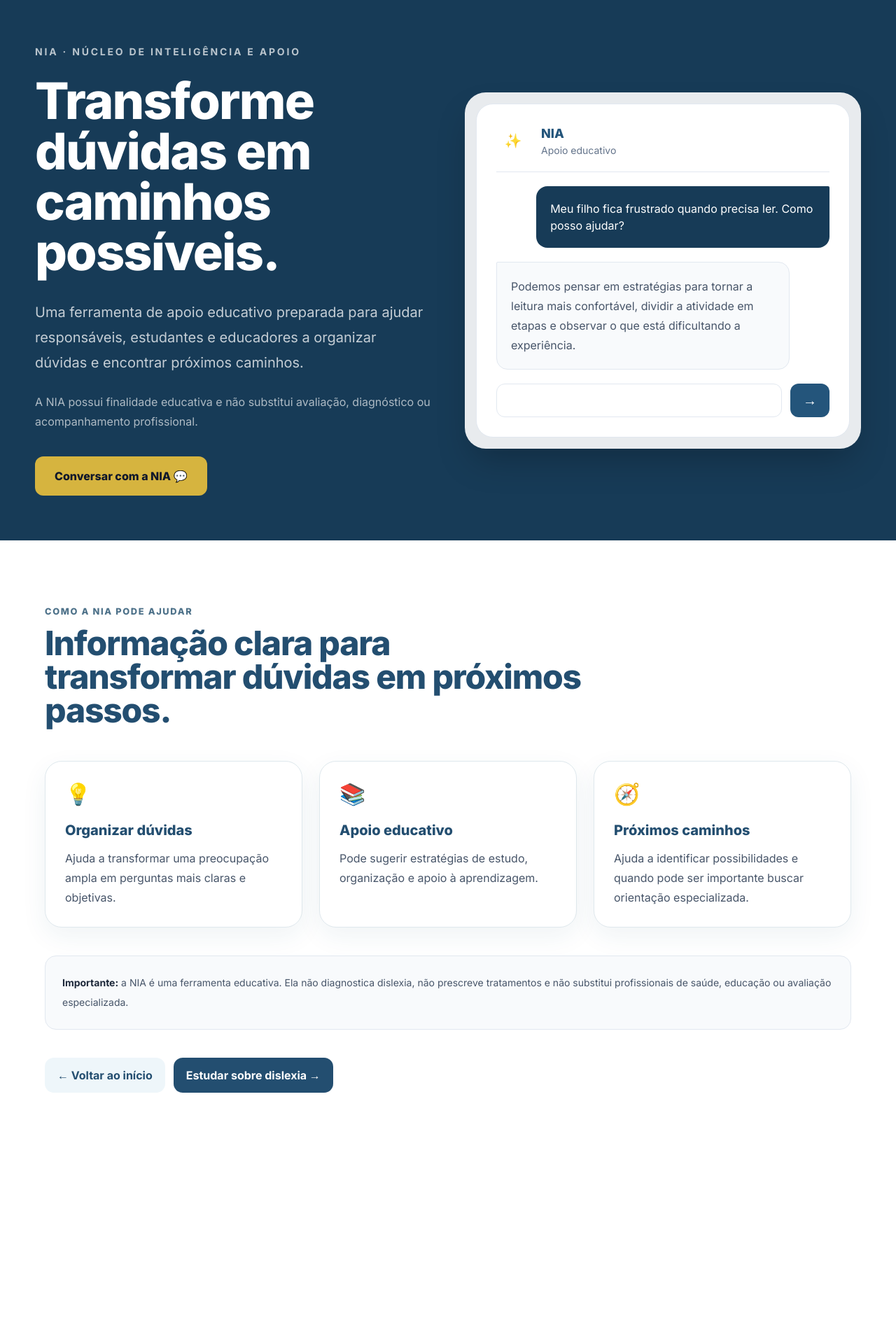
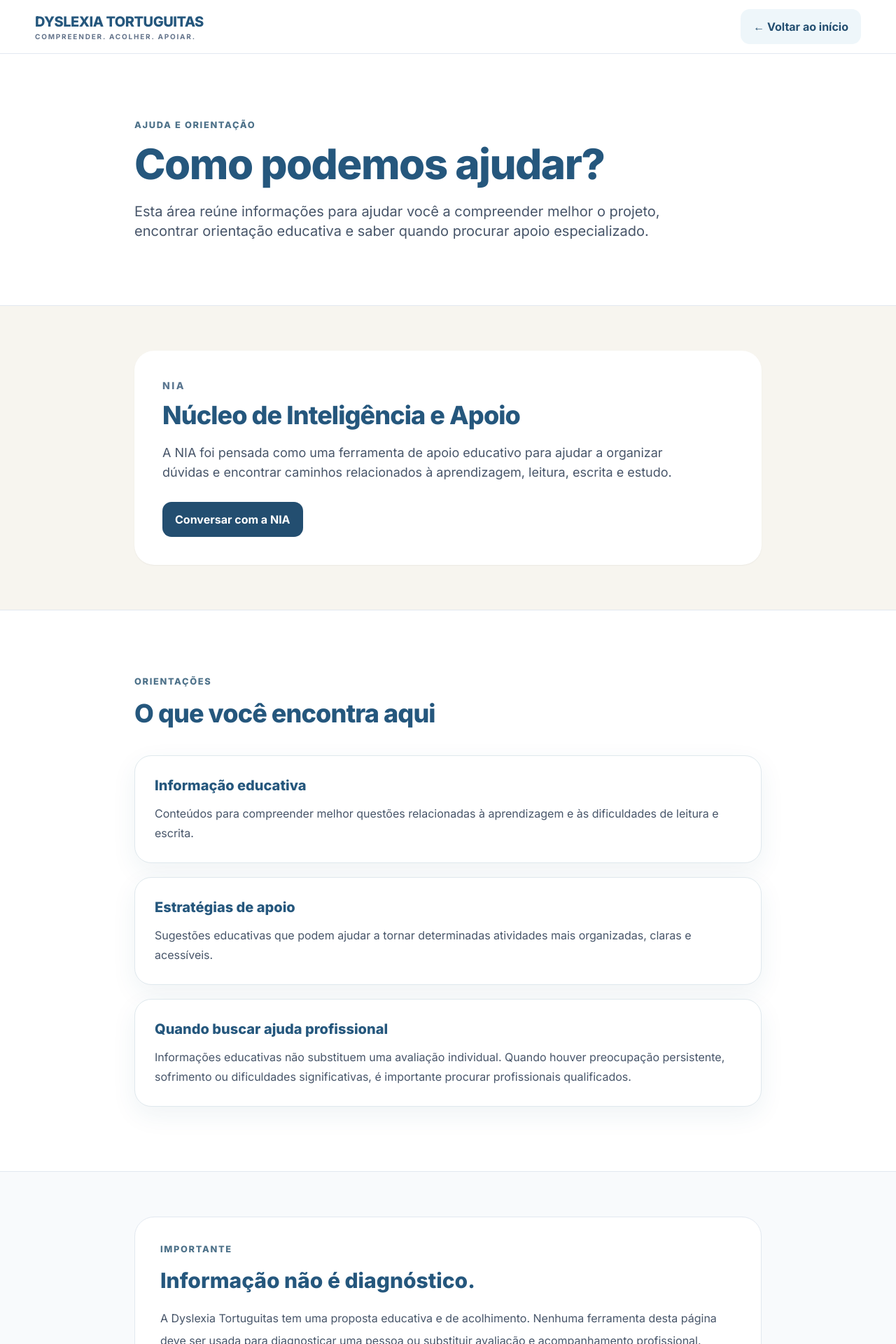
Before and after one commit to bernardowoldam-commits/Dyslexia-PxP, a Next.js app: page /ajuda in a window 1280 px wide. Shown: the top 1920 px of the page at 70% size. Before the commit the page ends 1653 px from the top, so only its background shows below. Built offline with nearby package versions, Linux system fonts and the light colour scheme.

Commit message:
Update page.tsx

```diff
--- a/app/ajuda/page.tsx
+++ b/app/ajuda/page.tsx
@@ -1,374 +1,260 @@
 "use client";
 
 import Link from "next/link";
-import { FormEvent, KeyboardEvent, useState } from "react";
+import { useState } from "react";
 
 export default function AjudaPage() {
-  const [isOpen, setIsOpen] = useState(false);
-  const [question, setQuestion] = useState("");
-  const [answer, setAnswer] = useState("");
-  const [loading, setLoading] = useState(false);
-  const [error, setError] = useState("");
-
-  function openChat() {
-    setIsOpen(true);
-    setError("");
-  }
-
-  function closeChat() {
-    setIsOpen(false);
-    setLoading(false);
-  }
-
-  function newQuestion() {
-    setQuestion("");
-    setAnswer("");
-    setError("");
-  }
-
-  async function sendQuestion(event?: FormEvent) {
-    event?.preventDefault();
-
-    const text = question.trim();
-
-    if (!text) {
-      setError("Digite uma pergunta.");
-      return;
-    }
-
-    setLoading(true);
-    setError("");
-    setAnswer("");
-
-    try {
-      const response = await fetch("/api/nia", {
-        method: "POST",
-        headers: {
-          "Content-Type": "application/json",
-        },
-        body: JSON.stringify({
-          question: text,
-        }),
-      });
-
-      const data = await response.json();
-
-      if (!response.ok) {
-        throw new Error(
-          data?.error || "Não foi possível obter uma resposta da NIA."
-        );
-      }
-
-      setAnswer(
-        data?.answer ||
-          "Não consegui preparar uma resposta agora. Tente novamente."
-      );
-    } catch (err) {
-      console.error("Erro ao conversar com a NIA:", err);
-
-      setError(
-        err instanceof Error
-          ? err.message
-          : "Não foi possível obter uma resposta da NIA."
-      );
-    } finally {
-      setLoading(false);
-    }
-  }
-
-  function handleKeyDown(event: KeyboardEvent<HTMLTextAreaElement>) {
-    if (event.key === "Enter" && !event.shiftKey) {
-      event.preventDefault();
-      sendQuestion();
-    }
-  }
+  const [niaOpen, setNiaOpen] = useState(false);
 
   return (
-    <main className="min-h-screen bg-white">
-      {/* HERO */}
-      <section className="bg-[#173b57] text-white">
+    <main className="min-h-screen bg-white text-slate-800">
+      {/* CABEÇALHO */}
+      <header className="sticky top-0 z-50 border-b border-slate-200 bg-white/95 backdrop-blur">
+        <div className="container flex min-h-[76px] items-center justify-between gap-4">
+          <Link
+            href="/"
+            aria-label="Dyslexia Tortuguitas - voltar para a página inicial"
+            className="shrink-0"
+          >
+            <div className="text-xl font-extrabold tracking-tight text-[#25577d]">
+              DYSLEXIA TORTUGUITAS
+            </div>
+
+            <div className="text-[10px] font-bold tracking-[0.18em] text-slate-500">
+              COMPREENDER. ACOLHER. APOIAR.
+            </div>
+          </Link>
+
+          <Link
+            href="/"
+            className="btn btn-soft"
+            aria-label="Voltar para a página inicial"
+          >
+            ← Voltar ao início
+          </Link>
+        </div>
+      </header>
+
+      {/* CONTEÚDO PRINCIPAL */}
+      <article>
+        {/* INTRODUÇÃO */}
+        <section className="section">
           <div className="container">
-          <div className="grid min-h-[680px] items-center gap-12 py-16 lg:grid-cols-2">
-            <div>
-              <p className="mb-6 text-sm font-bold uppercase tracking-[0.2em] text-white/70">
-                NIA · NÚCLEO DE INTELIGÊNCIA E APOIO
-              </p>
+            <div className="mx-auto max-w-4xl">
+              <p className="eyebrow">Ajuda e orientação</p>
 
-              <h1 className="max-w-2xl text-5xl font-extrabold leading-[0.98] tracking-tight md:text-7xl">
-                Transforme dúvidas em caminhos possíveis.
+              <h1 className="mt-4 text-4xl font-extrabold tracking-tight text-[#25577d] md:text-6xl">
+                Como podemos ajudar?
               </h1>
 
-              <p className="mt-8 max-w-xl text-xl leading-9 text-white/75">
-                Uma ferramenta de apoio educativo preparada para ajudar
-                responsáveis, estudantes e educadores a organizar dúvidas e
-                encontrar próximos caminhos.
-              </p>
-
-              <p className="mt-6 max-w-xl text-base leading-7 text-white/65">
-                A NIA possui finalidade educativa e não substitui avaliação,
-                diagnóstico ou acompanhamento profissional.
-              </p>
-
-              <button
-                type="button"
-                onClick={openChat}
-                className="mt-9 rounded-xl bg-[#d6b43f] px-7 py-4 text-base font-extrabold text-slate-900 transition hover:scale-[1.02] hover:bg-[#e0c04e]"
-              >
-                Conversar com a NIA 💬
-              </button>
-            </div>
-
-            {/* PREVIEW */}
-            <div className="rounded-[30px] bg-white/90 p-4 shadow-2xl backdrop-blur">
-              <div className="rounded-[24px] border border-slate-200 bg-white p-7 text-slate-800">
-                <div className="flex items-center gap-4 border-b border-slate-200 pb-5">
-                  <div className="flex h-12 w-12 items-center justify-center rounded-full bg-sky-100 text-xl">
-                    ✨
-                  </div>
-
-                  <div>
-                    <h2 className="text-lg font-extrabold text-[#24557b]">
-                      NIA
-                    </h2>
-                    <p className="text-sm text-slate-500">
-                      Apoio educativo
+              <p className="mt-6 max-w-3xl text-lg leading-8 text-slate-600 md:text-xl">
+                Esta área reúne informações para ajudar você a compreender
+                melhor o projeto, encontrar orientação educativa e saber quando
+                procurar apoio especializado.
               </p>
             </div>
           </div>
+        </section>
 
-                <div className="mt-5 space-y-5">
-                  <div className="ml-auto max-w-[88%] rounded-2xl rounded-tr-sm bg-[#173b57] p-5 text-white">
-                    Meu filho fica frustrado quando precisa ler. Como posso
-                    ajudar?
-                  </div>
+        {/* NIA */}
+        <section
+          aria-labelledby="nia-heading"
+          className="border-y border-slate-200 bg-[#f7f5ef] py-16"
+        >
+          <div className="container">
+            <div className="mx-auto max-w-4xl">
+              <div className="rounded-[28px] bg-white p-7 shadow-sm md:p-10">
+                <p className="text-sm font-extrabold uppercase tracking-[0.18em] text-[#5a7690]">
+                  NIA
+                </p>
 
-                  <div className="max-w-[88%] rounded-2xl rounded-tl-sm border border-slate-200 bg-slate-50 p-5 leading-7 text-slate-600">
-                    Podemos pensar em estratégias para tornar a leitura mais
-                    confortável, dividir a atividade em etapas e observar o
-                    que está dificultando a experiência.
-                  </div>
+                <h2
+                  id="nia-heading"
+                  className="mt-3 text-3xl font-extrabold tracking-tight text-[#25577d] md:text-4xl"
+                >
+                  Núcleo de Inteligência e Apoio
+                </h2>
 
-                  <div className="flex gap-3">
-                    <div className="h-12 flex-1 rounded-xl border border-slate-200 bg-white" />
-                    <div className="flex h-12 w-14 items-center justify-center rounded-xl bg-[#24557b] text-xl text-white">
-                      →
-                    </div>
-                  </div>
-                </div>
+                <p className="mt-5 max-w-3xl text-base leading-8 text-slate-600 md:text-lg">
+                  A NIA foi pensada como uma ferramenta de apoio educativo para
+                  ajudar a organizar dúvidas e encontrar caminhos relacionados
+                  à aprendizagem, leitura, escrita e estudo.
+                </p>
+
+                <div className="mt-7">
+                  <button
+                    type="button"
+                    onClick={() => setNiaOpen(true)}
+                    className="btn btn-primary"
+                    aria-haspopup="dialog"
+                    aria-controls="nia-dialog"
+                  >
+                    Conversar com a NIA
+                  </button>
                 </div>
               </div>
             </div>
           </div>
         </section>
 
-      {/* CONTEÚDO */}
-      <section className="section">
+        {/* ORIENTAÇÕES */}
+        <section className="section" aria-labelledby="orientacoes-heading">
           <div className="container">
-          <div className="mx-auto max-w-6xl">
-            <p className="eyebrow">Como a NIA pode ajudar</p>
+            <div className="mx-auto max-w-4xl">
+              <p className="eyebrow">Orientações</p>
 
-            <h2 className="mt-3 max-w-3xl text-4xl font-extrabold tracking-tight text-deep md:text-5xl">
-              Informação clara para transformar dúvidas em próximos passos.
+              <h2
+                id="orientacoes-heading"
+                className="mt-4 text-3xl font-extrabold tracking-tight text-[#25577d] md:text-4xl"
+              >
+                O que você encontra aqui
               </h2>
 
-            <div className="mt-12 grid gap-6 md:grid-cols-3">
-              <article className="card p-7">
-                <div className="text-3xl">💡</div>
-                <h3 className="mt-5 text-xl font-extrabold text-deep">
-                  Organizar dúvidas
+              <div className="mt-10 space-y-5">
+                <section className="card p-6 md:p-7">
+                  <h3 className="text-xl font-extrabold text-[#25577d]">
+                    Informação educativa
                   </h3>
+
                   <p className="mt-3 leading-7 text-slate-600">
-                  Ajuda a transformar uma preocupação ampla em perguntas mais
-                  claras e objetivas.
+                    Conteúdos para compreender melhor questões relacionadas à
+                    aprendizagem e às dificuldades de leitura e escrita.
                   </p>
-              </article>
+                </section>
 
-              <article className="card p-7">
-                <div className="text-3xl">📚</div>
-                <h3 className="mt-5 text-xl font-extrabold text-deep">
-                  Apoio educativo
+                <section className="card p-6 md:p-7">
+                  <h3 className="text-xl font-extrabold text-[#25577d]">
+                    Estratégias de apoio
                   </h3>
+
                   <p className="mt-3 leading-7 text-slate-600">
-                  Pode sugerir estratégias de estudo, organização e apoio à
-                  aprendizagem.
+                    Sugestões educativas que podem ajudar a tornar determinadas
+                    atividades mais organizadas, claras e acessíveis.
                   </p>
-              </article>
+                </section>
 
-              <article className="card p-7">
-                <div className="text-3xl">🧭</div>
-                <h3 className="mt-5 text-xl font-extrabold text-deep">
-                  Próximos caminhos
+                <section className="card p-6 md:p-7">
+                  <h3 className="text-xl font-extrabold text-[#25577d]">
+                    Quando buscar ajuda profissional
                   </h3>
+
                   <p className="mt-3 leading-7 text-slate-600">
-                  Ajuda a identificar possibilidades e quando pode ser
-                  importante buscar orientação especializada.
+                    Informações educativas não substituem uma avaliação
+                    individual. Quando houver preocupação persistente,
+                    sofrimento ou dificuldades significativas, é importante
+                    procurar profissionais qualificados.
                   </p>
-              </article>
-            </div>
-
-            <div className="mt-10 rounded-2xl border border-slate-200 bg-slate-50 p-6">
-              <p className="text-sm leading-7 text-slate-600">
-                <strong className="text-slate-800">Importante:</strong> a NIA é
-                uma ferramenta educativa. Ela não diagnostica dislexia, não
-                prescreve tratamentos e não substitui profissionais de saúde,
-                educação ou avaliação especializada.
-              </p>
-            </div>
-
-            <div className="mt-10 flex flex-wrap gap-3">
-              <Link href="/" className="btn btn-soft">
-                ← Voltar ao início
-              </Link>
-
-              <Link href="/estudo/dislexia" className="btn btn-primary">
-                Estudar sobre dislexia →
-              </Link>
+                </section>
               </div>
             </div>
           </div>
         </section>
 
-      {/* MODAL DA NIA */}
-      {isOpen && (
-        <div className="fixed inset-0 z-[100] flex items-center justify-center bg-slate-950/65 p-4 backdrop-blur-sm">
+        {/* IMPORTANTE */}
+        <section
+          aria-labelledby="importante-heading"
+          className="border-t border-slate-200 bg-slate-50 py-16"
+        >
+          <div className="container">
+            <div className="mx-auto max-w-4xl">
+              <div className="rounded-[28px] border border-slate-200 bg-white p-7 md:p-9">
+                <p className="eyebrow">Importante</p>
+
+                <h2
+                  id="importante-heading"
+                  className="mt-4 text-3xl font-extrabold text-[#25577d]"
+                >
+                  Informação não é diagnóstico.
+                </h2>
+
+                <p className="mt-5 leading-8 text-slate-600">
+                  A Dyslexia Tortuguitas tem uma proposta educativa e de
+                  acolhimento. Nenhuma ferramenta desta página deve ser usada
+                  para diagnosticar uma pessoa ou substituir avaliação e
+                  acompanhamento profissional.
+                </p>
+              </div>
+            </div>
+          </div>
+        </section>
+      </article>
+
+      {/* RODAPÉ */}
+      <footer className="border-t border-slate-200 bg-white py-8">
+        <div className="container">
+          <div className="flex flex-col gap-3 text-sm text-slate-500 md:flex-row md:items-center md:justify-between">
+            <p>
+              © {new Date().getFullYear()} Dyslexia Tortuguitas
+            </p>
+
+            <Link
+              href="/"
+              className="font-bold text-[#25577d] hover:underline focus:outline-none focus:ring-2 focus:ring-[#25577d] focus:ring-offset-2"
+            >
+              Voltar ao início
+            </Link>
+          </div>
+        </div>
+      </footer>
+
+      {/* NIA */}
+      {niaOpen && (
         <div
+          className="fixed inset-0 z-[100] flex items-center justify-center bg-slate-950/60 p-4"
+          role="presentation"
+          onMouseDown={(event) => {
+            if (event.target === event.currentTarget) {
+              setNiaOpen(false);
+            }
+          }}
+        >
+          <div
+            id="nia-dialog"
             role="dialog"
             aria-modal="true"
-            aria-labelledby="nia-title"
-            className="flex max-h-[90vh] w-full max-w-2xl flex-col overflow-hidden rounded-[28px] bg-white shadow-2xl"
+            aria-labelledby="nia-dialog-title"
+            className="w-full max-w-2xl overflow-hidden rounded-[28px] bg-white shadow-2xl"
           >
-            {/* CABEÇALHO */}
-            <div className="flex items-start justify-between border-b border-slate-200 px-6 py-5 md:px-7">
+            <div className="flex items-start justify-between border-b border-slate-200 px-6 py-5">
               <div>
-                <p className="text-xs font-bold uppercase tracking-[0.18em] text-[#5a7690]">
+                <p className="text-xs font-extrabold uppercase tracking-[0.18em] text-[#5a7690]">
                   NIA
                 </p>
 
                 <h2
-                  id="nia-title"
-                  className="mt-1 text-2xl font-extrabold text-[#24557b] md:text-3xl"
+                  id="nia-dialog-title"
+                  className="mt-1 text-2xl font-extrabold text-[#25577d]"
                 >
-                  Como posso apoiar sua dúvida?
+                  Núcleo de Inteligência e Apoio
                 </h2>
               </div>
 
               <button
                 type="button"
-                onClick={closeChat}
-                aria-label="Fechar"
-                className="ml-4 text-3xl leading-none text-slate-400 transition hover:text-slate-700"
+                onClick={() => setNiaOpen(false)}
+                aria-label="Fechar janela da NIA"
+                className="flex h-10 w-10 items-center justify-center rounded-full text-2xl text-slate-500 hover:bg-slate-100 focus:outline-none focus:ring-2 focus:ring-[#25577d]"
               >
                 ×
               </button>
             </div>
 
-            {/* RESPOSTA */}
-            <div className="overflow-y-auto px-6 py-6 md:px-7">
-              {loading && (
-                <div className="rounded-2xl bg-slate-50 p-5 text-slate-600">
-                  <p className="text-xs font-bold uppercase tracking-[0.16em] text-[#5a7690]">
-                    NIA
+            <div className="p-6">
+              <p className="leading-7 text-slate-600">
+                A interface da NIA está disponível aqui. A integração com a
+                inteligência artificial será tratada separadamente.
               </p>
 
-                  <p className="mt-2">
-                    Pensando em uma resposta...
-                  </p>
-                </div>
-              )}
-
-              {!loading && error && (
-                <div className="rounded-2xl border border-red-200 bg-red-50 p-5 text-red-700">
-                  {error}
-                </div>
-              )}
-
-              {!loading && !error && answer && (
-                <div className="rounded-2xl bg-slate-50 p-5">
-                  <p className="text-xs font-bold uppercase tracking-[0.16em] text-[#5a7690]">
-                    Resposta da NIA
-                  </p>
-
-                  <p className="mt-3 whitespace-pre-line leading-7 text-slate-700">
-                    {answer}
-                  </p>
-                </div>
-              )}
-
-              {!loading && !error && !answer && (
-                <div className="rounded-2xl bg-[#f7f5ef] p-5 text-slate-600">
-                  <p className="leading-7">
-                    Faça uma pergunta sobre aprendizagem, leitura, estudo,
-                    organização ou estratégias de apoio educativo.
-                  </p>
-                </div>
-              )}
-            </div>
-
-            {/* PERGUNTA */}
-            <form
-              onSubmit={sendQuestion}
-              className="border-t border-slate-200 px-6 py-5 md:px-7"
-            >
-              <label
-                htmlFor="nia-question"
-                className="text-sm font-bold text-slate-700"
-              >
-                Sua pergunta
-              </label>
-
-              <div className="mt-3 flex gap-3">
-                <textarea
-                  id="nia-question"
-                  value={question}
-                  onChange={(event) => setQuestion(event.target.value)}
-                  onKeyDown={handleKeyDown}
-                  disabled={loading}
-                  rows={2}
-                  placeholder="Digite uma dúvida..."
-                  className="min-h-[76px] flex-1 resize-none rounded-2xl border border-slate-200 px-4 py-3 text-base text-slate-700 outline-none transition placeholder:text-slate-400 focus:border-[#24557b] focus:ring-2 focus:ring-[#24557b]/10 disabled:bg-slate-50"
-                />
-
-                <button
-                  type="submit"
-                  disabled={loading || !question.trim()}
-                  aria-label="Enviar pergunta"
-                  className="h-[76px] w-[64px] shrink-0 rounded-2xl bg-[#24557b] text-2xl text-white transition hover:bg-[#1c4667] disabled:cursor-not-allowed disabled:opacity-40"
-                >
-                  →
-                </button>
-              </div>
-
-              <div className="mt-3 flex flex-wrap items-center justify-between gap-3">
-                <p className="text-xs text-slate-400">
-                  Enter envia · Shift + Enter cria uma nova linha
-                </p>
-
-                <div className="flex gap-2">
-                  {(answer || error) && (
+              <div className="mt-6 flex justify-end">
                 <button
                   type="button"
-                      onClick={newQuestion}
-                      className="rounded-xl px-4 py-2 text-sm font-bold text-slate-600 transition hover:bg-slate-100"
-                    >
-                      Nova pergunta
-                    </button>
-                  )}
-
-                  <button
-                    type="button"
-                    onClick={closeChat}
-                    className="rounded-xl bg-slate-100 px-4 py-2 text-sm font-bold text-slate-700 transition hover:bg-slate-200"
+                  onClick={() => setNiaOpen(false)}
+                  className="btn btn-soft"
                 >
                   Voltar ao site
                 </button>
               </div>
             </div>
-
-              <p className="mt-4 text-center text-xs leading-5 text-slate-400">
-                A NIA tem finalidade educativa e não substitui avaliação ou
-                acompanhamento profissional.
-              </p>
-            </form>
           </div>
         </div>
       )}
```
Lines whose indentation alone changed are shown as unchanged.
